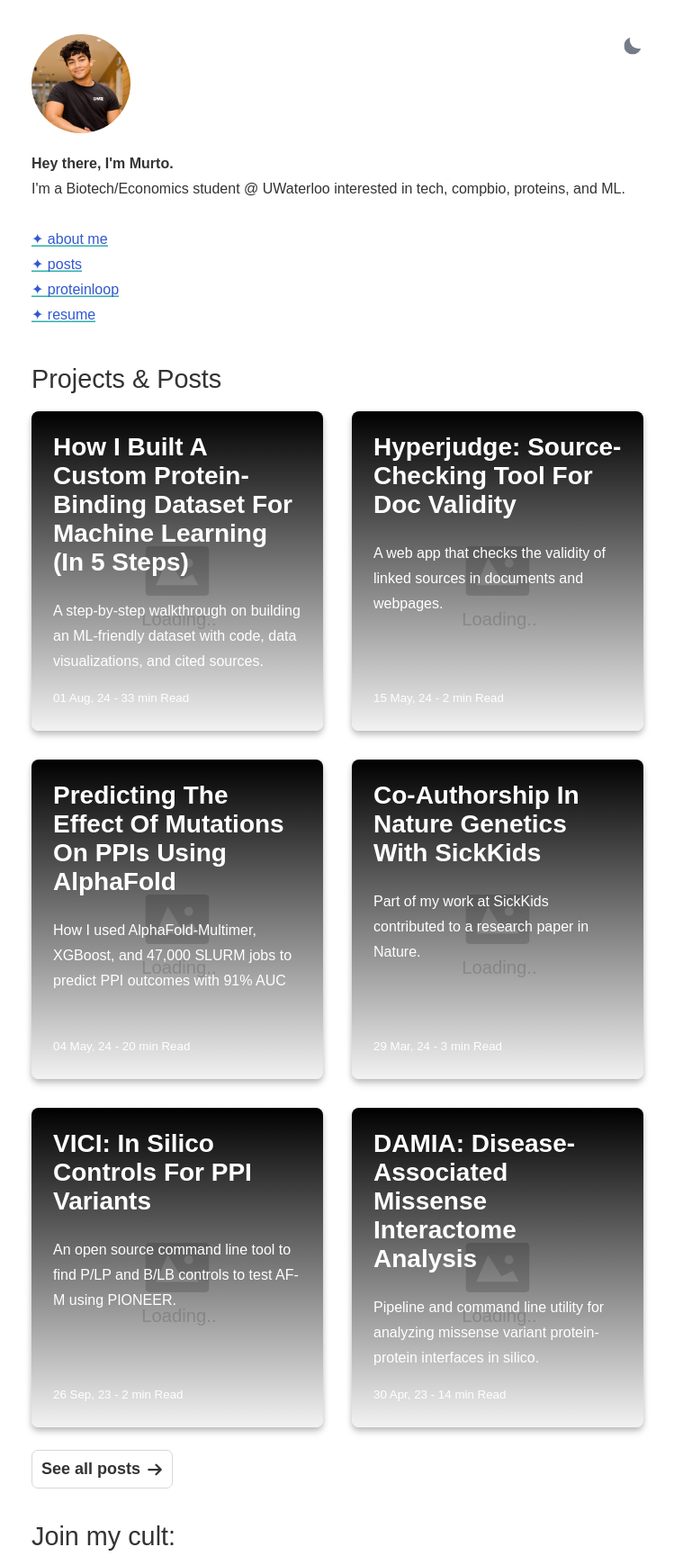
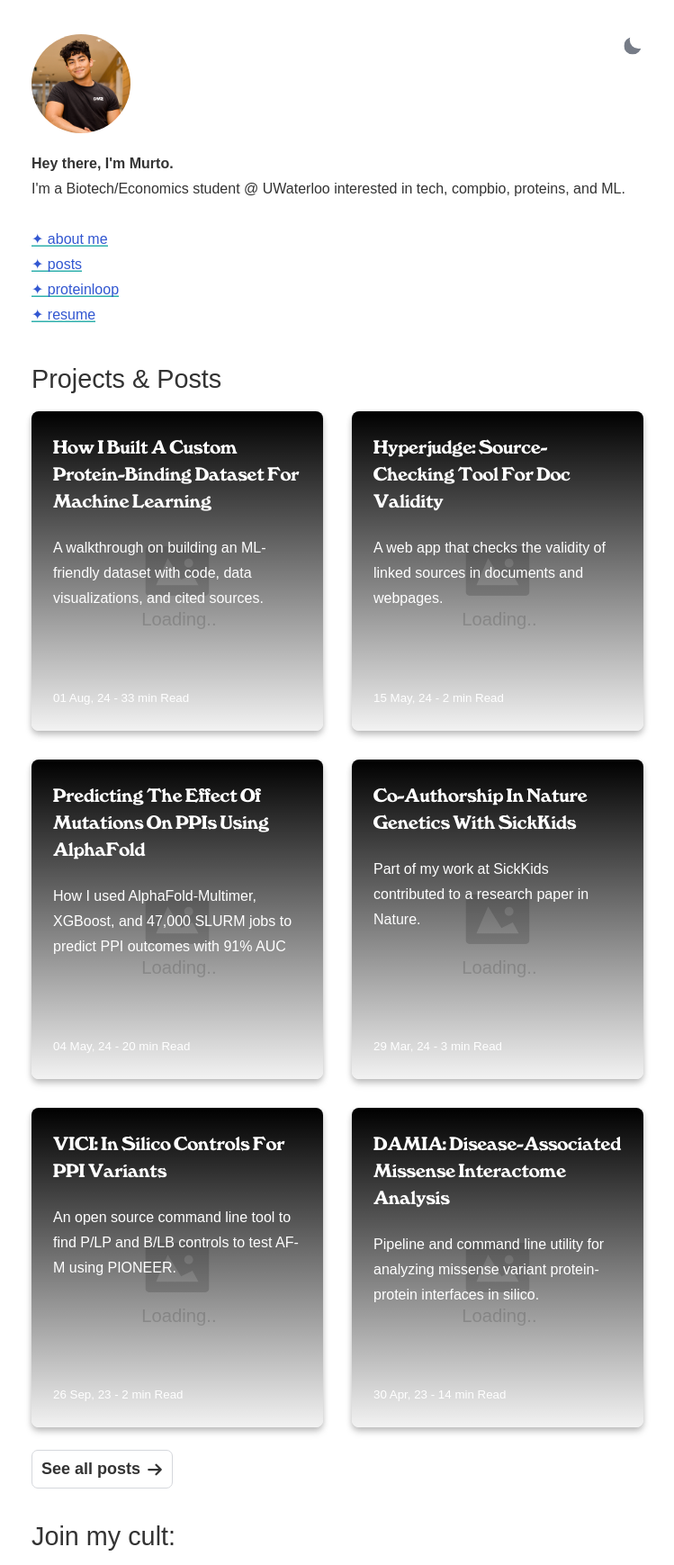
Before and after one commit to MurtoHilali/murtohilali.github.io, a Jekyll site: the page built from index.html, in a window 1280 px wide, cut to the strip 0-1739 px from the top of the page. Shown: the whole strip at 90% size, without its empty margins (265-1014 px from the left). Built offline with Jekyll 4.4.1, drawn with Linux system fonts in a browser that asks for light colours; some web fonts are replaced; the list of posts is cut into pages by our own code.

Commit message:
Trying new font

```diff
--- a/_posts/2024-08-01-pepbdb-ml.md
+++ b/_posts/2024-08-01-pepbdb-ml.md
@@ -1,7 +1,7 @@
 ---
 layout: post
-title: "How I Built A Custom Protein-Binding Dataset for Machine Learning (in 5 Steps)"
-description: A step-by-step walkthrough on building an ML-friendly dataset with code, data visualizations, and cited sources.
+title: "How I Built A Custom Protein-Binding Dataset for Machine Learning"
+description: A walkthrough on building an ML-friendly dataset with code, data visualizations, and cited sources.
 tags: project bioinformatics ml
 image: /img/seo/pepbdb-ml-cover.png
 thumb: /img/thumb/pepbdb-ml-cover.webp
--- a/_sass/_main.scss
+++ b/_sass/_main.scss
@@ -1,4 +1,10 @@
 @import url('https://fonts.googleapis.com/css2?family=Gabarito:wght@400..900&display=swap');
+@font-face {
+  font-family: 'HuyAnh';
+  src: url('../assets/fonts/HUYANH1T.TTF') format('truetype');
+  font-weight: normal;
+  font-style: normal;
+};
 *,
 :after,
 :before {
@@ -271,9 +277,9 @@ h1 {
   color: var(--main-text-color);
   text-transform: capitalize;
   font-size: 2rem;
-  font-weight: bold;
+  font-weight: normal;
   margin-bottom: 1.5rem;
-  font-family: "Gabarito", sans-serif;
+  font-family: "HuyAnh", sans-serif;
 }
 
 h2,
```
Also changed, not shown: assets/fonts/HUYANH1T.TTF (added), img/thumb/pepbdb-ml-cover.webp.
